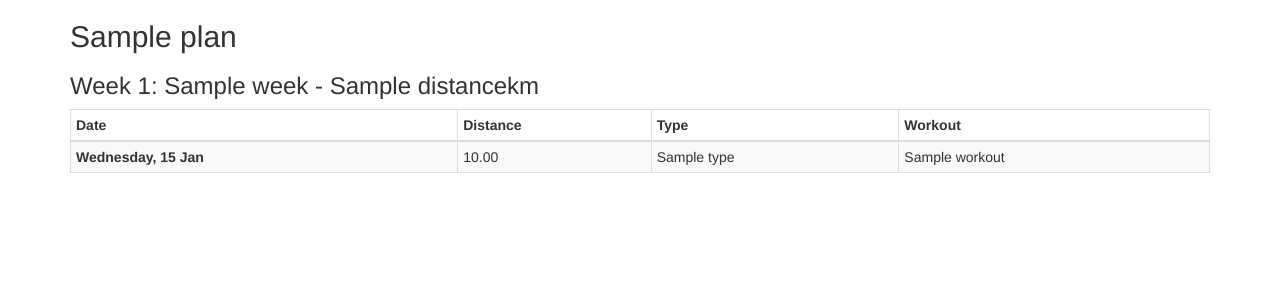
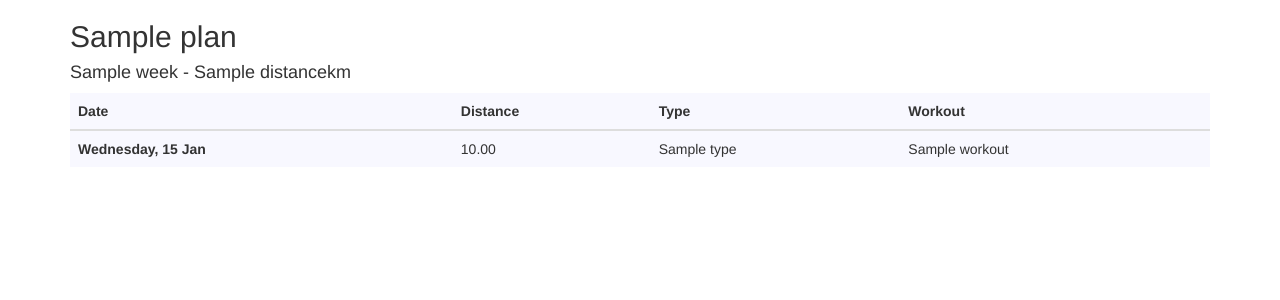
Before and after one commit to supermitch/runblueprint.com, a Django app: template runblueprint/plans/templates/plans/render_plan.html in a window 1280 px wide. Shown: the top 300 px of the page. Run offline with Django 3.2, Linux system fonts and the light colour scheme; the template is opened without the code that fills it: most values are stand-ins (such as "Sample title", 1, 10 or a date in 2020); some libraries are stand-ins or nearby versions.

Commit message:
Colour stripe weeks instead of days

```diff
--- a/runblueprint/plans/static/plan.css
+++ b/runblueprint/plans/static/plan.css
@@ -3,3 +3,10 @@
 .week {}
 
 .day {}
+
+.table-light {
+    background-color: ghostwhite;
+}
+.table-dark {
+    background-color: mintcream;
+}
--- a/runblueprint/plans/templates/plans/render_plan.html
+++ b/runblueprint/plans/templates/plans/render_plan.html
@@ -20,7 +20,7 @@
       <h2>{{ plan|capfirst }}</h2>
 
       {% for week in plan.weeks %}
-      <table class="table table-striped table-condensed table-bordered">
+      <table class="table {% cycle 'table-light' 'table-dark' %}">
         <thead>
           <tr>
             <th>Date</th>
@@ -30,7 +30,7 @@
           </tr>
         </thead>
         <tbody>
-          <h3>Week {{ week.number }}: {{ week.title }} - {{ week.distance }}km</h3>
+          <h4>{{ week.title }} - {{ week.distance }}km</h4>
           {% for day in week.days %}
             <tr>
               <th scope="row">{{ day.date|date:"l, d M" }}</th>
```
